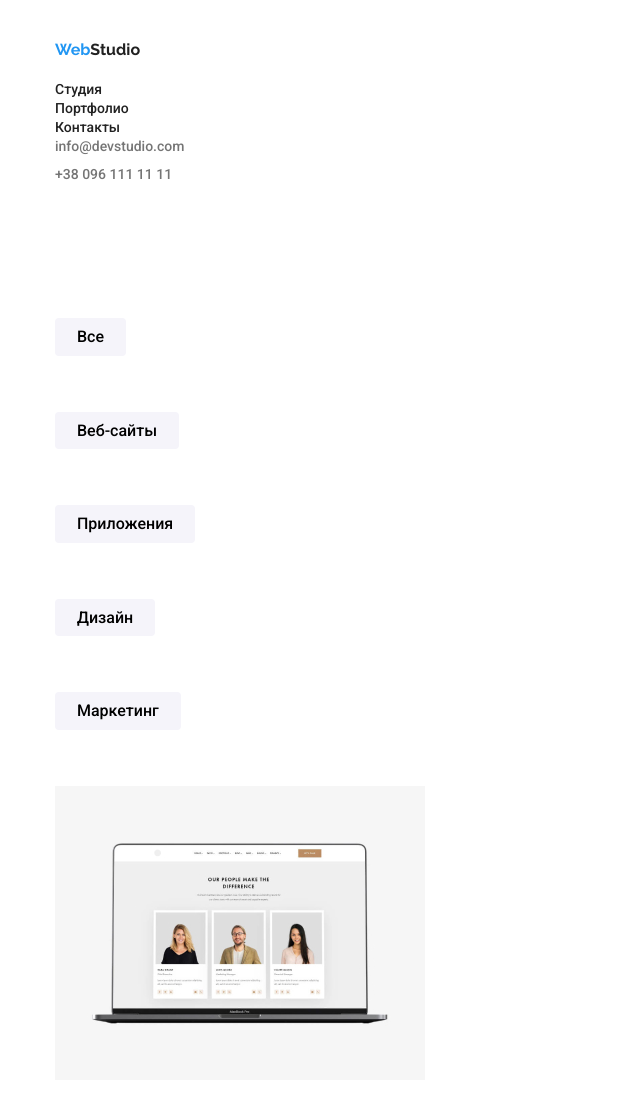
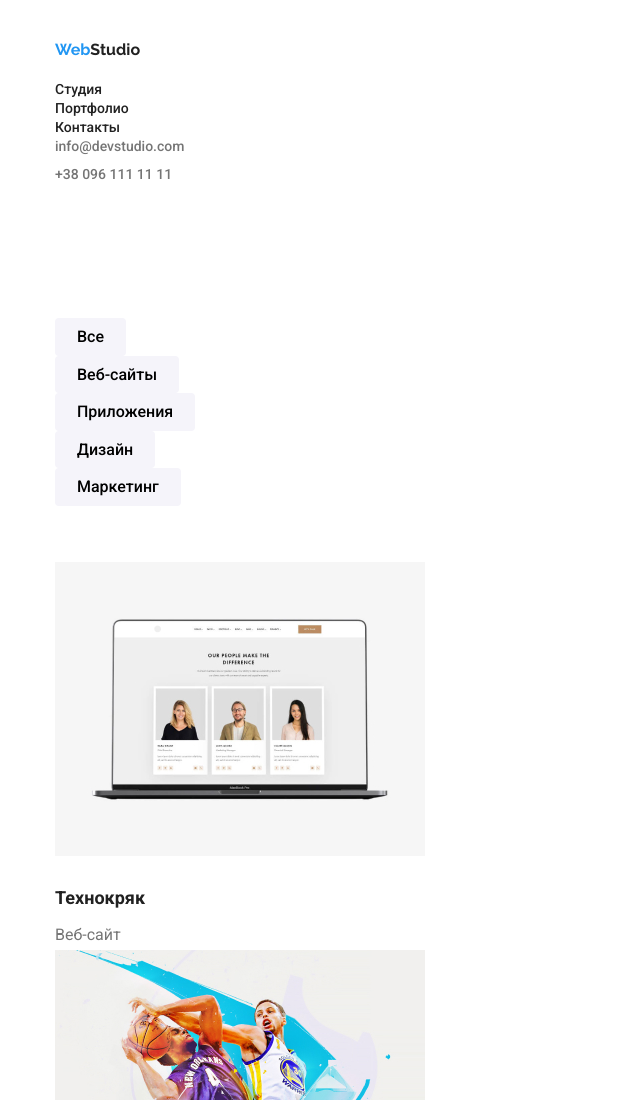
Before and after one commit to LilianaNaumenko/goit-markup-hw-03, a plain HTML site: page portfolio.html in a window 1280 px wide. Shown: the top 1100 px of the page, without its empty margins (0-640 px from the left). Drawn offline with Linux system fonts and the light colour scheme.

Commit message:
исправила расстояние между кнопками

```diff
--- a/css/styles.css
+++ b/css/styles.css
@@ -220,8 +220,11 @@ footer {
   padding-right: 22px;
   display: inline-block;
   cursor: pointer;
+
+  margin-top: 0;
+}
+.ul-button-section {
   margin-bottom: 56px;
-  margin-top: 0;
 }
 .button-section:hover,
 .button-section:focus {
--- a/portfolio.html
+++ b/portfolio.html
@@ -42,13 +42,14 @@
     </header>
     <main>
       <div class="container">
-        <ul>
+        <ul class="ul-button-section">
           <li><button class="button-section">Все</button></li>
           <li><button class="button-section">Веб-сайты</button></li>
           <li><button class="button-section">Приложения</button></li>
           <li><button class="button-section">Дизайн</button></li>
           <li><button class="button-section">Маркетинг</button></li>
         </ul>
+
         <section>
           <ul>
             <li>
```
